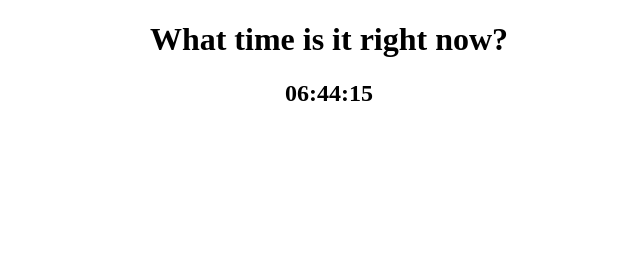
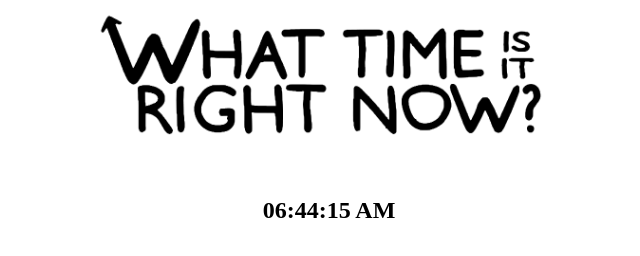
Before and after one commit to hadz333/WhatTimeIsItRightNow, a plain HTML site: page index.html in a window 1280 px wide. Shown: the whole page, without its empty margins (311-951 px from the left). Drawn offline with Linux system fonts and the light colour scheme.

Commit message:
logo, am/pm

```diff
--- a/index.html
+++ b/index.html
@@ -5,7 +5,7 @@
 </head>
 <body>
 <center>
-<h1>What time is it right now?</h1>
+<img src="images/whattimeisitirghtnow.png" alt="logo">
 
 <div id="time"></div>
 </center>
@@ -14,7 +14,15 @@ var update_loop = setInterval(Main, 1000);
 
 function Main() {
 	var d = new Date();
+	var isPM = false;
 	var hr = d.getHours();
+	if (hr == 12) {
+		isPM = true;
+	}
+	if (hr > 12) {
+		isPM = true;
+		hr -= 12;
+	}
 	if (hr < 10) {
 		hr = '0' + hr;
 	}
@@ -26,7 +34,13 @@ function Main() {
 	if (secs < 10) {
 		secs = '0' + secs;
 	}
-	var html = '<h2>' + hr + ":" + min + ":" + secs + '</h2>';
+	var html = '<h2>' + hr + ":" + min + ":" + secs;
+	if (isPM) {
+		html += ' PM';
+	} else {
+		html += ' AM';
+	}
+	html += '</h2>';
 	console.log(html);
 
 	var timeSection = document.getElementById('time');
@@ -34,5 +48,11 @@ function Main() {
 }
 
 </script>
+
+<style>
+body img {
+	width: 40%;
+}
+</style>
 </body>
 </html>
```
Also changed, not shown: images/whattimeisitirghtnow.png (added).
